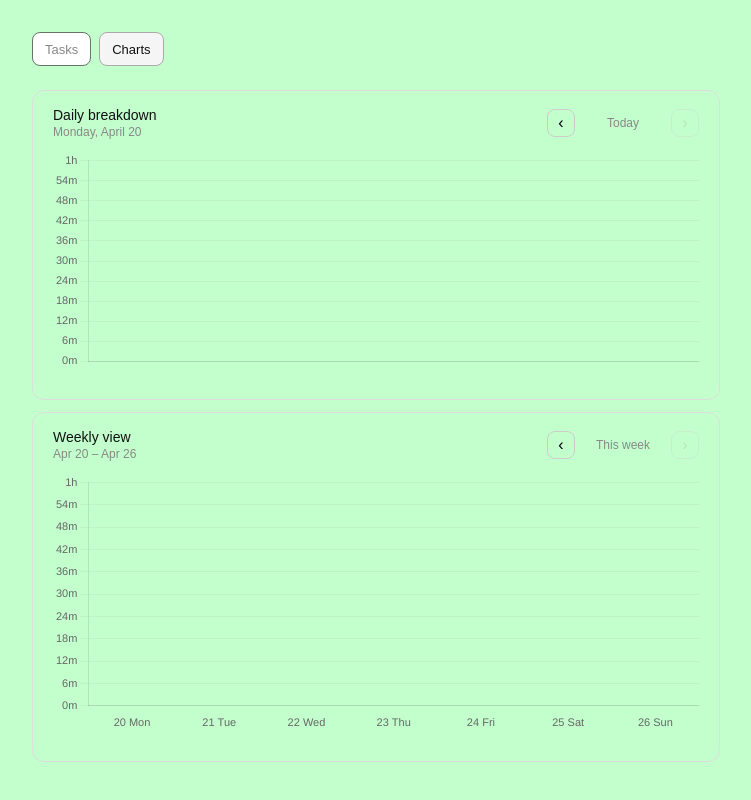
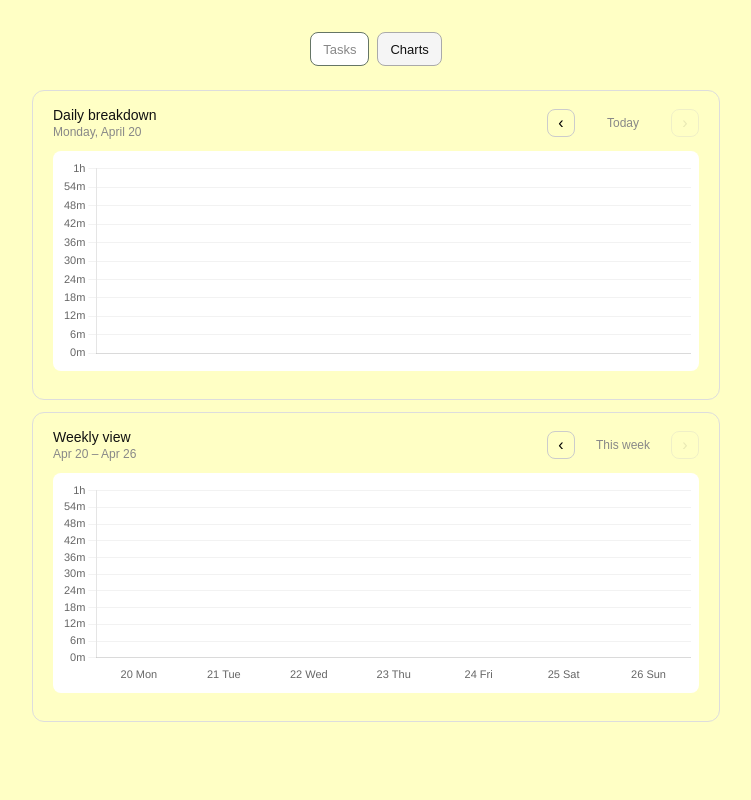
Before and after one commit to Raisa-Tathoi/tasky, a React (Vite) app: page / in a window 1280 px wide. Both pictures are taken after a click on the button "Charts". Shown: the whole page, without its empty margins (264-1015 px from the left). Built offline with nearby package versions, Linux system fonts and the light colour scheme.

Commit message:
added white to chart areas

```diff
--- a/src/App.jsx
+++ b/src/App.jsx
@@ -52,7 +52,7 @@ export default function App() {
 
     return (
         <div style={{ maxWidth: 720, margin: '0 auto', padding: '2rem 1rem' }}>
-            <div style={{ display: 'flex', gap: 8, marginBottom: '1.5rem' }}>
+            <div style={{ display: 'flex', gap: 8, marginBottom: '1.5rem', justifyContent: 'center' }}>
                 <button onClick={() => setView('tasks')} className={view === 'tasks' ? 'tab active' : 'tab'}>Tasks</button>
                 <button onClick={() => setView('charts')} className={view === 'charts' ? 'tab active' : 'tab'}>Charts</button>
             </div>
--- a/src/components/Charts.jsx
+++ b/src/components/Charts.jsx
@@ -162,7 +162,12 @@ export default function Charts({ state }) {
                         {navBtn('›', () => setDayOffset(o => o + 1), dayOffset >= 0)}
                     </div>
                 </div>
-                <div style={{ height: 220 }}>
+                <div style={{
+                    height: 220,
+                    background: '#fff',
+                    borderRadius: 8,
+                    padding: 8
+                }}>
                     <Bar key={`day-${dayOffset}`} data={dayChartData} options={commonOptions} />
                 </div>
                 <div style={{ display: 'flex', flexWrap: 'wrap', gap: 12, marginTop: 12 }}>{legend}</div>
@@ -181,7 +186,12 @@ export default function Charts({ state }) {
                         {navBtn('›', () => setWeekOffset(o => o + 1), weekOffset >= 0)}
                     </div>
                 </div>
-                <div style={{ height: 260 }}>
+                <div style={{
+                    height: 220,
+                    background: '#fff',
+                    borderRadius: 8,
+                    padding: 8
+                 }}>
                     <Bar key={`week-${weekOffset}`} data={weekChartData} options={weekOptions} />
                 </div>
                 <div style={{ display: 'flex', flexWrap: 'wrap', gap: 12, marginTop: 12 }}>{legend}</div>
--- a/src/index.css
+++ b/src/index.css
@@ -7,7 +7,7 @@
 body {
     font-family: sans-serif;
     color: #111;
-    background: #c3ffcd;
+    background: #ffffc5;
 }
 
 input {
```
